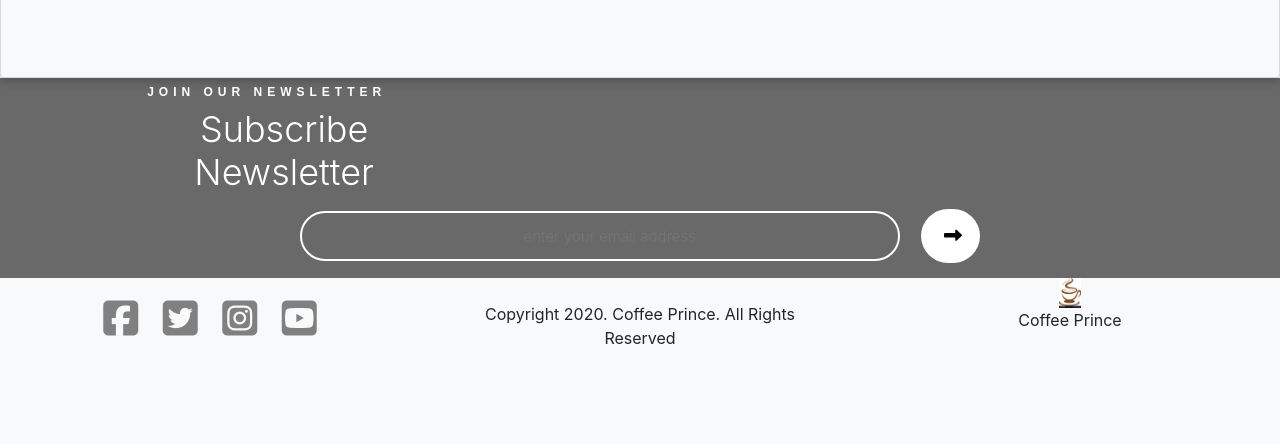
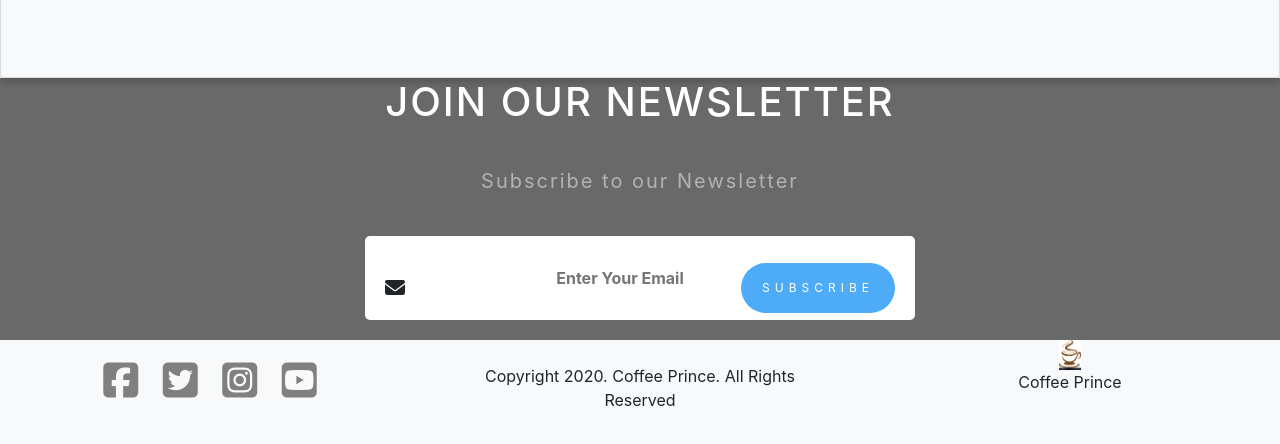
Before and after one commit to phil0704/MVP-Coffee-Prince, a PHP site: page /contact.php in a window 1280 px wide. Shown: the part 1295-1739 px from the top of the page. Before the commit the page ends 1639 px from the top, so only its background shows below. Run offline with PHP 8.4, Linux system fonts and the light colour scheme; some libraries are stand-ins or nearby versions.

Commit message:
edting subscription form

```diff
--- a/contact.php
+++ b/contact.php
@@ -63,34 +63,25 @@
     <script src="https://ajax.googleapis.com/ajax/libs/jquery/3.4.1/jquery.min.js"></script>
 
 
-    <section class="subscribe-area pb-45 pt-65">
-      <div class="container">
-        <div class="row">
-          <div class="col-md-4 col-sm-12 col-xs-12">
-          <div class="subscribe-text mb-15">
-            <span>JOIN OUR NEWSLETTER</span>
-            <h2>Subscribe Newsletter</h2>
-          </div>
-        </div>
-        <div class="c0l-md-8 col-sm-12 col-xs-12">
-        <div class="subscribe-wrapper subscribe2-wrapper mb-15">
-        <div class="subscribe-form">
+     <div class="wrapper">
+	      <h1>JOIN OUR NEWSLETTER</h1>
+	      <p>Subscribe to our Newsletter</p>
+	     <div class="status">
         <form action="#" id="subscribeBtn" method="post">
-          <input placeholder="enter your email address" type="email" id="email"required>
-          <button id="submitbtn"><i class="fas fa-long-arrow-alt-right"></i></button>
+		       <input type="text" class="input" id="email" placeholder="Enter Your Email" required>
+           <i class="fas fa-envelope"></i>
+           <button class="btn" id="SubsFrm">Subscribe</button>
         </form>
 	    </div>
     </div>
-      </div>
-      </div>
-      </div>
-    </section>
+
 
 <script>
   $(document).ready(function(){
      $('#subscribeBtn').on('submit', function(e){ e.preventDefault();
+
         // Remove previous status message
-        $('.status').html('');
+        //$('.status').html('');
 
         // Email and name regex
         var regEmail = /^[A-Z0-9._%+-]+@([A-Z0-9-]+\.)+[A-Z]{2,4}$/i;
@@ -99,6 +90,7 @@ $(document).ready(function(){
         // Get input values
 
         var email = $('#email').val();
+        console.log($("#email"));
 
         // Validate input fields
 
@@ -120,7 +112,7 @@ $(document).ready(function(){
                 data:{subscribe:1,email:email},
                 beforeSend: function () {
                     $('#subscribeBtn').attr("disabled", "disabled");
-                    $('.content-frm').css('opacity', '.5');
+
                 },
                 success:function(data){
                     if(data.status == 'ok'){
@@ -130,7 +122,7 @@ $(document).ready(function(){
                         $('.status').html('<p class="error">'+data.msg+'</p>');
                     }
                     $('#subscribeBtn').removeAttr("disabled");
-                    $('.content-frm').css('opacity', '');
+
                     console.log("sent");
                 },
                 error:function(error) {
--- a/css/main.css
+++ b/css/main.css
@@ -101,68 +101,66 @@ a {
   margin: 0 -5px;
 }
 
-/* About.php */
-.row2 {
-  margin-left: 10px;
+/* Subscription */
+
+.wrapper {
+  background-color: #696969;
+  width: 100%;
+  height: 100%;
+  display: flex;
+  flex-direction: column;
+  justify-content: center;
+  align-items: center;
+  letter-spacing: 2px;
 }
 
-.subscribe-area {
-  background-color: #696969;
-}
-.pb-50 {
-  padding-bottom: 50px;
-}
-.pt-70 {
-  padding-top: 70px;
-}
-.mb-15 {
-  margin-bottom: 15px;
-}
-.subscribe-text span {
-  font-size: 12px;
-  font-weight: 700;
+.wrapper h1 {
+  margin-bottom: 40px;
+  font-size: 40px;
   color: #fff;
-  letter-spacing: 5px;
-  font-family: sans-serif;
-}
-.subscribe-text h2 {
-  color: #fff;
-  font-size: 36px;
-  font-weight: 300;
-  margin-bottom: 0;
-  margin-top: 6px;
-  padding-left: 35px;
-}
-.subscribe-wrapper {
-  overflow: hidden;
 }
 
-.subscribe2-wrapper .subscribe-form input {
-  background: none;
-  border: 2px solid #fff;
-  border-radius: 30px;
-  display: inline-block;
-  font-size: 15px;
-  font-weight: 300;
-  height: 50px;
-  margin-right: 17px;
-  padding-left: 20px;
-  width: 55%;
+.wrapper p {
+  margin-bottom: 40px;
+  color: #b2b2b2;
+  font-size: 20px;
 }
-.subscribe2-wrapper .subscribe-form button {
-  background: #fff;
+
+.status {
+  max-width: 550px;
+  width: 100%;
+  position: relative;
+}
+
+.status .input {
+  width: 100%;
+  padding: 30px 100px 30px 60px;
+  border-radius: 5px;
   border: none;
-  border-radius: 30px;
-  display: inline-block;
-  font-size: 18px;
-  font-weight: 400;
-  line-height: 1;
-  padding: 18px 18px;
-  transition: all 0.3s ease 0s;
+  font-weight: bold;
 }
-.subscribe2-wrapper .subscribe-form button i {
-  font-size: 18px;
-  padding-left: 5px;
+
+.status .fas {
+  position: absolute;
+  top: 50%;
+  transform: translateY(-50%);
+  left: 20px;
+  font-size: 20px;
+}
+
+.status .btn {
+  position: absolute;
+  top: 50%;
+  transform: translateY(-50%);
+  right: 20px;
+  background: #4dabf7;
+  padding: 15px 20px;
+  border-radius: 25px;
+  font-size: 12px;
+  letter-spacing: 5px;
+  color: #fff;
+  cursor: pointer;
+  text-transform: uppercase;
 }
 
 /* Clear floats after the columns */
```
Also changed, not shown: images/coffee-shop1.jpg. Lines whose indentation alone changed are shown as unchanged.
